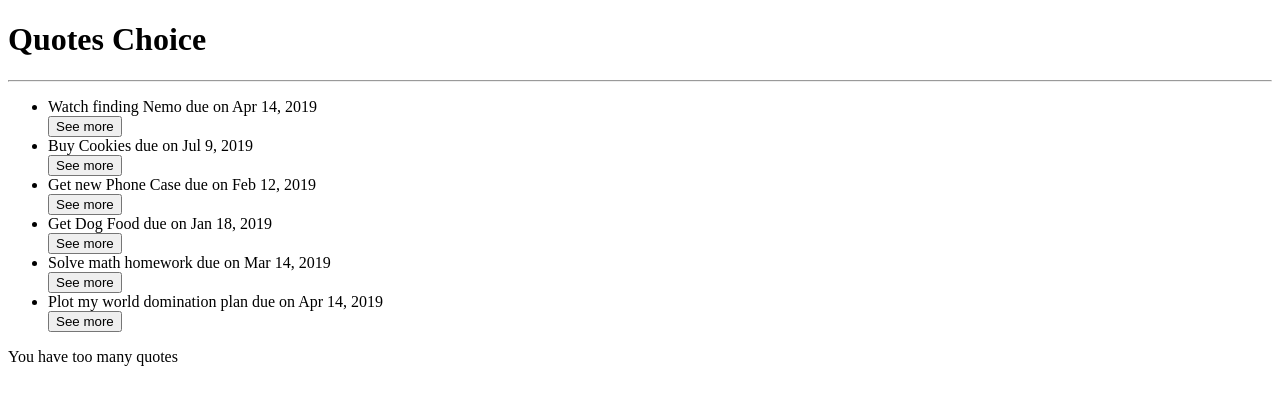
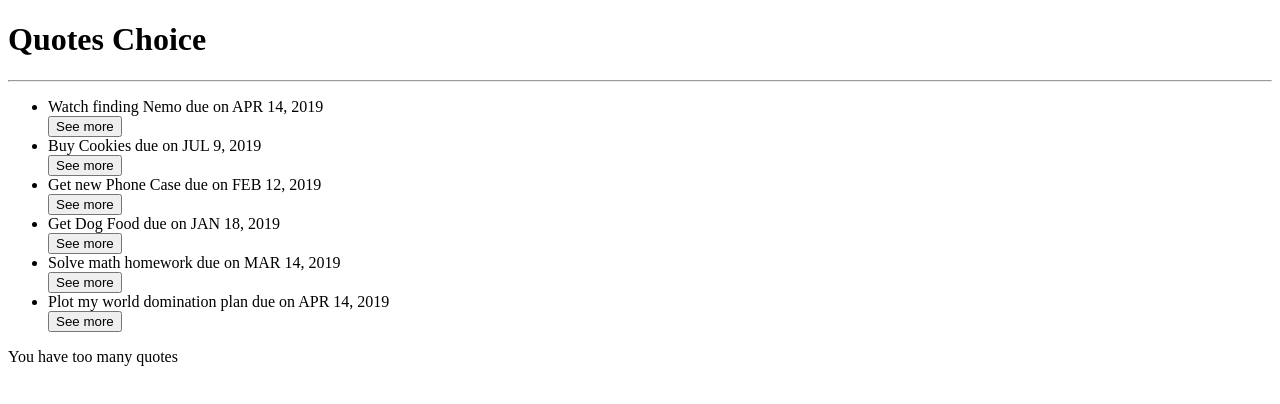
Before and after one commit to Maxwel5/my-Quotes, an Angular app: page / in a window 1280 px wide. Shown: the top 404 px of the page. Built offline with nearby package versions, Linux system fonts and the light colour scheme.

Commit message:
Capitalizing the date for easy visinity

```diff
--- a/src/app/quote/quote.component.html
+++ b/src/app/quote/quote.component.html
@@ -2,7 +2,7 @@
 <hr>
 <ul>
   <div *ngFor='let quote of quotes;let i = index'>
-    <li appStrikethrough>{{quote.name}} due on {{quote.completeDate|date}}</li>
+    <li appStrikethrough>{{quote.name}} due on {{quote.completeDate|date|uppercase}}</li>
     <button (click)='toggleDetails(i)'>See more</button>
     <app-quote-detail *ngIf='quote.showDescription' [quote]='quote' (isComplete) = 'completeQuote($event,i)'></app-quote-detail>
   </div>
```
